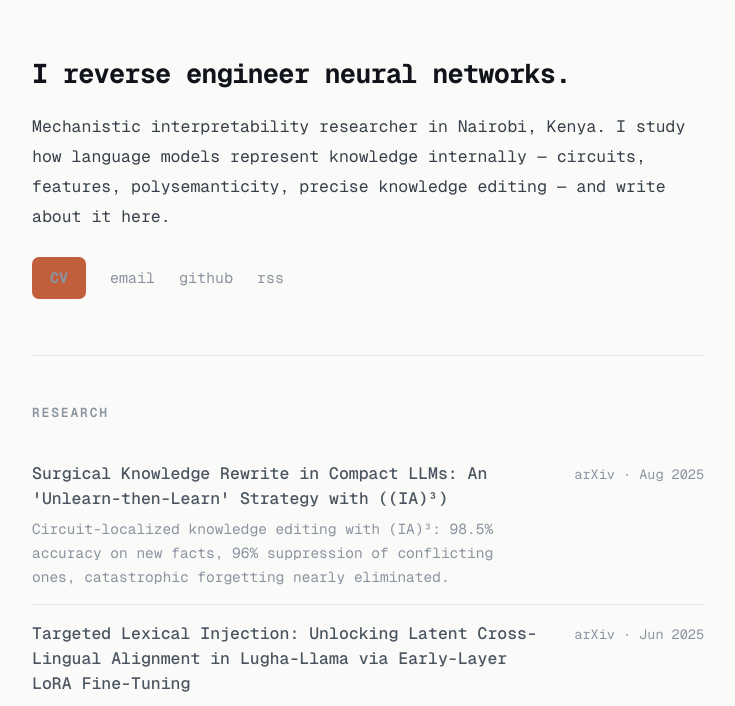
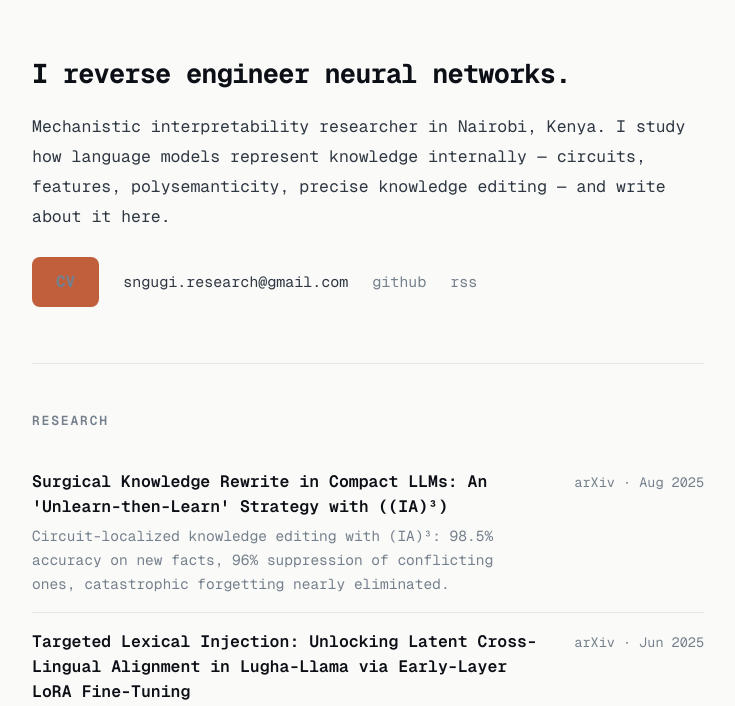
Before and after one commit to sngugiresearch-cmd/website, a plain HTML site: page index.html in a window 1280 px wide. Shown: the part 84-790 px from the top of the page, without its empty margins (272-1007 px from the left). Drawn offline with nearby package versions, Linux system fonts and the light colour scheme.

Commit message:
Contrast + email UX: brighter two-tone text, plain-text click-to-copy email, bigger CV pill
- Text tokens brightened; entry titles now high-contrast white vs muted descriptions (steipete-style hierarchy)
- Email rendered as selectable text; click copies to clipboard with feedback (no mailto dependency)
- CV pill enlarged

```diff
--- a/index.html
+++ b/index.html
@@ -46,7 +46,7 @@
                 </p>
                 <div class="links-row">
                     <a href="/cv.html" class="pill-primary">CV</a>
-                    <a href="mailto:sngugi.research@gmail.com">email</a>
+                    <span class="copy-email" id="copy-email" title="click to copy">sngugi.research@gmail.com</span>
                     <a href="https://github.com/stanleyngugi">github</a>
                     <a href="/rss.xml">rss</a>
                 </div>
--- a/main.js
+++ b/main.js
@@ -1,6 +1,6 @@
 (function () {
   var btn = document.querySelector('.theme-btn');
-  if (!btn) return;
+  if (btn) {
     btn.addEventListener('click', function () {
       var root = document.documentElement;
       var next = root.getAttribute('data-theme') === 'light' ? 'dark' : 'light';
@@ -9,4 +9,31 @@
         localStorage.setItem('theme', next);
       } catch (e) {}
     });
+  }
+
+  var email = document.getElementById('copy-email');
+  if (email) {
+    var original = email.textContent;
+    var resetTimer = null;
+    email.addEventListener('click', function () {
+      var done = function () {
+        email.textContent = 'copied to clipboard';
+        clearTimeout(resetTimer);
+        resetTimer = setTimeout(function () {
+          email.textContent = original;
+        }, 1400);
+      };
+      if (navigator.clipboard && navigator.clipboard.writeText) {
+        navigator.clipboard.writeText(original).then(done, done);
+      } else {
+        var ta = document.createElement('textarea');
+        ta.value = original;
+        document.body.appendChild(ta);
+        ta.select();
+        try { document.execCommand('copy'); } catch (e) {}
+        document.body.removeChild(ta);
+        done();
+      }
+    });
+  }
 })();
--- a/styles.css
+++ b/styles.css
@@ -1,19 +1,19 @@
 :root {
   --bg: #0B0B10;
-  --text: #C9CDD7;
-  --bright: #EDEEF3;
-  --subtle: #9BA0B0;
-  --muted: #6E7386;
+  --text: #D3D7E0;
+  --bright: #F1F3F8;
+  --subtle: #B9BFCC;
+  --muted: #82889A;
   --accent: #F78C6C;
-  --border: rgba(255, 255, 255, 0.07);
+  --border: rgba(255, 255, 255, 0.08);
 }
 
 [data-theme="light"] {
   --bg: #FAFAF8;
-  --text: #37404A;
-  --bright: #10141A;
-  --subtle: #4A5561;
-  --muted: #8A93A0;
+  --text: #2E3742;
+  --bright: #0C1016;
+  --subtle: #3D4854;
+  --muted: #75808D;
   --accent: #C15F3C;
   --border: rgba(0, 0, 0, 0.09);
 }
@@ -136,8 +136,9 @@ main {
   background: var(--accent);
   color: #0B0B10;
   font-weight: 700;
-  padding: 8px 18px;
-  border-radius: 7px;
+  font-size: 16px;
+  padding: 11px 24px;
+  border-radius: 8px;
 }
 
 .pill-primary:hover {
@@ -146,6 +147,16 @@ main {
 
 .pill-primary::after {
   display: none;
+}
+
+.copy-email {
+  color: var(--text);
+  cursor: copy;
+  position: relative;
+}
+
+.copy-email:hover {
+  color: var(--accent);
 }
 
 .nav-cv {
@@ -216,14 +227,14 @@ section.block {
 
 .entry-title {
   font-size: 16.5px;
-  font-weight: 500;
-  color: var(--subtle);
+  font-weight: 600;
+  color: var(--bright);
   line-height: 1.5;
   transition: color 0.15s ease;
 }
 
 .entry:hover .entry-title {
-  color: var(--bright);
+  color: var(--accent);
 }
 
 .entry-date {
```
Also changed, not shown: cv.html (+1 -1 lines). Lines whose indentation alone changed are shown as unchanged.
